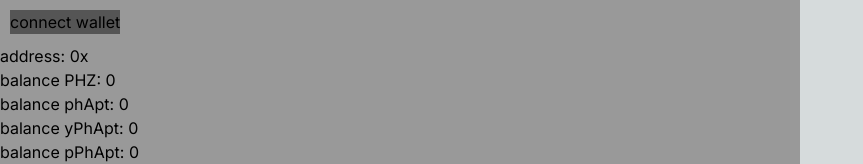
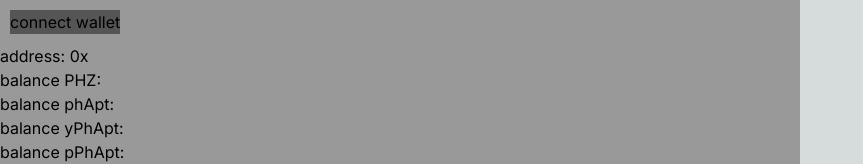
Before and after one commit to blaize-tech/aptos_sui_hack_2023_fe, a Next.js app: page /test-page in a window 1280 px wide. Shown: the top 164 px of the page, without its empty margins (0-863 px from the left). Built offline with nearby package versions, Linux system fonts and the light colour scheme.

Commit message:
fix async op in client

```diff
--- a/app/test-page/page.tsx
+++ b/app/test-page/page.tsx
@@ -1,8 +1,18 @@
-'use client';
-import {useState} from "react";
+"use client";
 import Wallet from "../blockchain/wallet";
 
-const TestPage: React.FC = () => {
+const TestPage = () => {
+    const useState = (defaultValue) => {
+        let value = defaultValue;
+        return [
+            () => {
+                return value;
+            },
+            (newValue) => {
+                value = newValue;
+            }
+        ]
+    };
     const [wallet, setWallet] = useState<any>(undefined);
     const [stakeAmount, setStakeAmount] = useState("");
     const [PHZ, setBalancePHZ] = useState(0);
@@ -19,6 +29,7 @@ const TestPage: React.FC = () => {
         await w.connect();
         setWallet(w);
         await updateInfos();
+        window.alert("dsfsd")
     };
     const stake = () => {
         console.log("stake");
@@ -30,7 +41,7 @@ const TestPage: React.FC = () => {
         <div style={{width: "800px", height: "1000px", backgroundColor: "#999", position: "absolute"}}>
             <button style={{backgroundColor: "#555", margin: "10px"}} onClick={connectWallet}>connect wallet</button>
             <br/>
-            <text>address: {!!wallet ? wallet.getAccount() : "0x"}</text>
+            <text>address: {wallet && wallet.getAccount ? wallet.getAccount() : "0x"}</text>
             <br/>
             <text>balance PHZ: {PHZ}</text>
             <br/>
```
